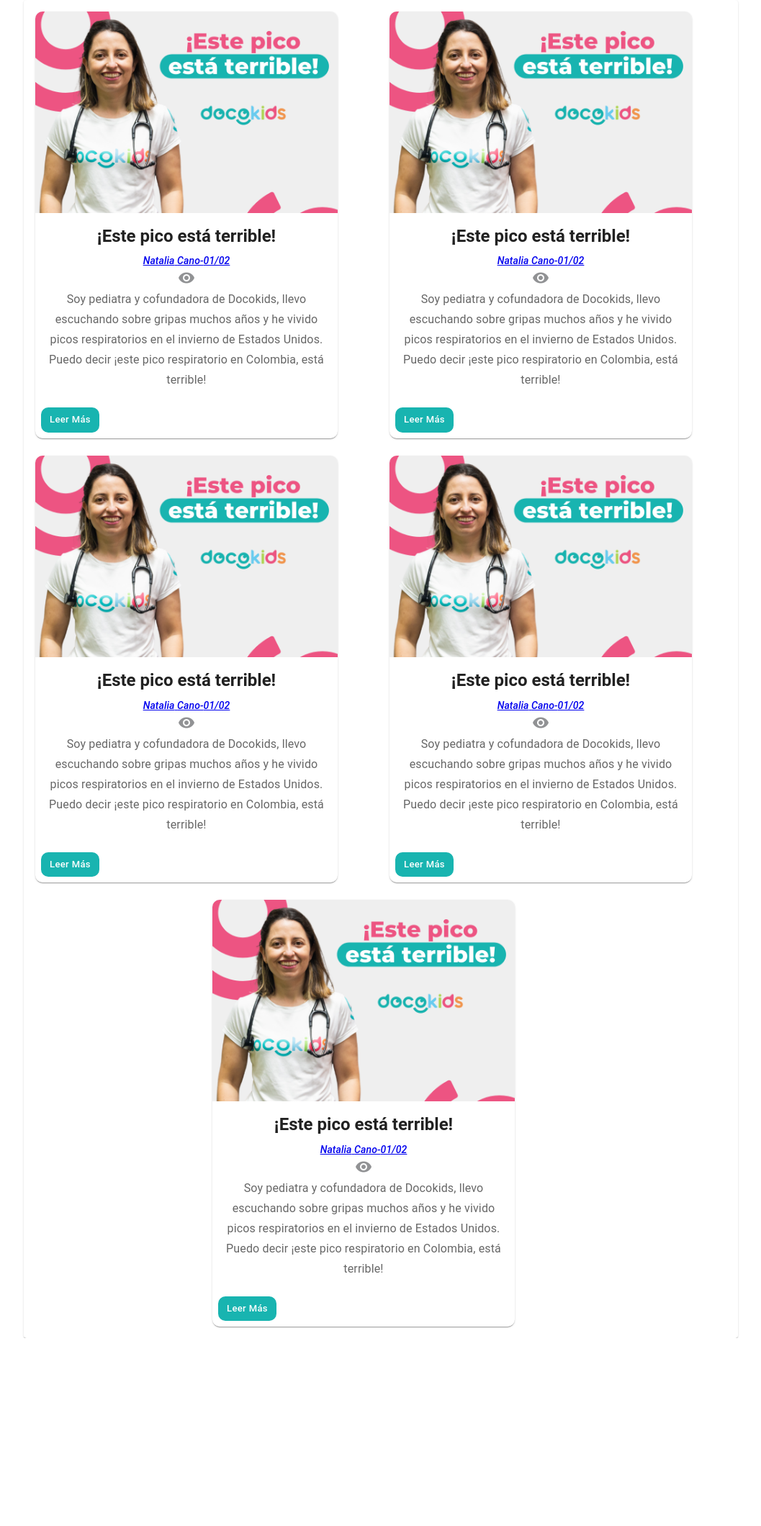
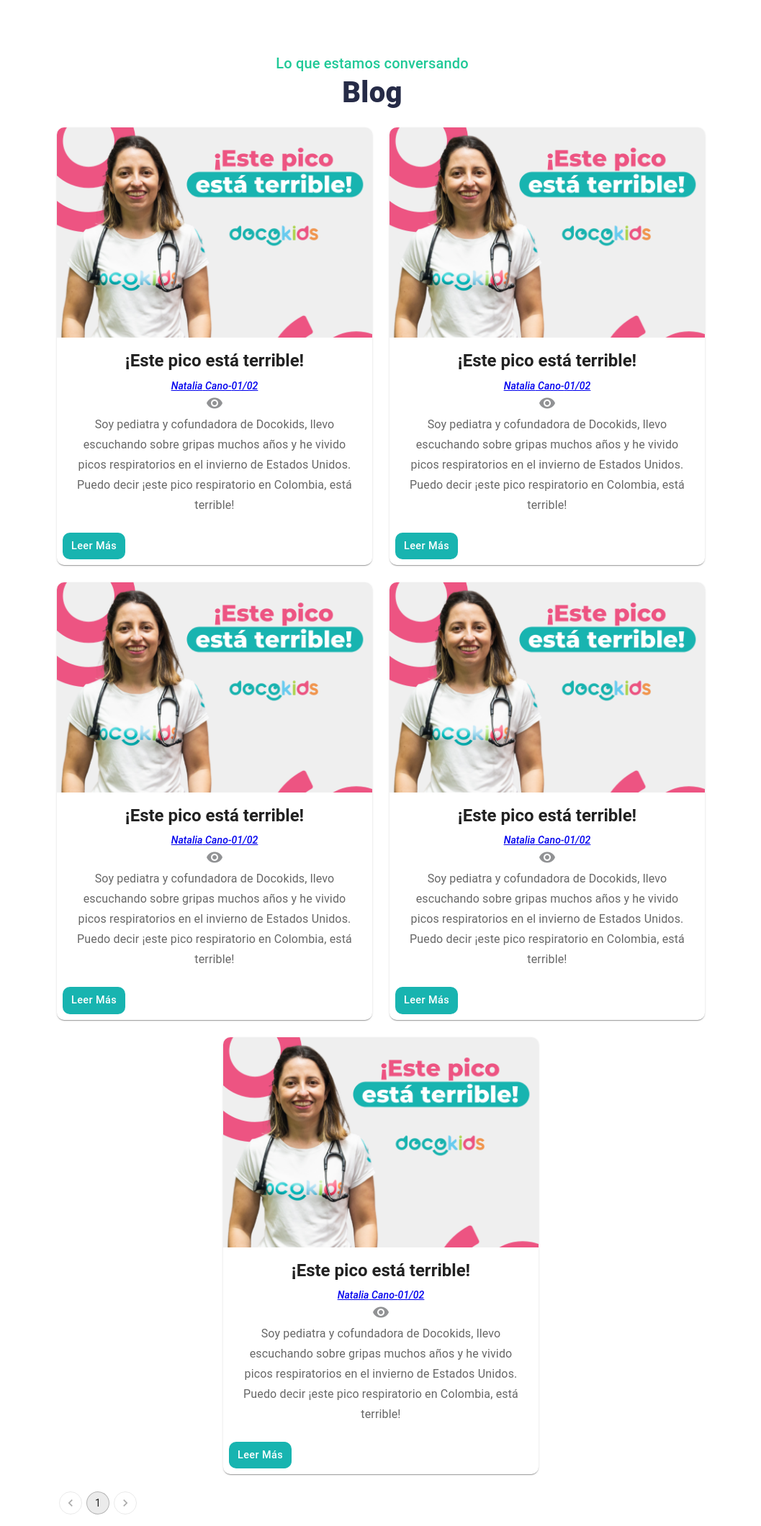
Before and after one commit to it-docokids/frontend-anny, a React (Create React App) app: page / in a window 1280 px wide. Shown: the whole page at 72% size, without its empty margins (111-1168 px from the left). Before the commit the page ends 1859 px from the top, so only its background shows below. Built offline with nearby package versions, Linux system fonts and the light colour scheme; no server answers.

Commit message:
feat: se agregó pagination

```diff
--- a/src/components/common/cardBlog.tsx
+++ b/src/components/common/cardBlog.tsx
@@ -11,7 +11,6 @@
   return (
     <Card
       sx={{
-        maxWidth: 420,
         borderRadius: "10px",
         fontFamily: `"Heebo",sansSerif'`,
       }}
@@ -52,6 +51,7 @@
             borderRadius: "10px",
             padding: ".375rem .75rem",
             textTransform: "capitalize",
+            fontSize: "0.9rem",
           }}
         >
           Leer más
--- /dev/null
+++ b/src/components/common/pagination.tsx
@@ -0,0 +1,17 @@
+import * as React from "react";
+import Pagination from "@mui/material/Pagination";
+import Stack from "@mui/material/Stack";
+import Grid from "@mui/material/Grid";
+
+export default function PaginationBlog(props: { count: number }) {
+  const count: number = Math.round(props.count / 5);
+  return (
+    <Grid container justifyContent="center" alignContent={"center"}>
+      <Grid item xs={12}>
+        <Stack spacing={2} sx={{ mt: 3 }}>
+          <Pagination count={count} variant="outlined" />
+        </Stack>
+      </Grid>
+    </Grid>
+  );
+}
--- a/src/components/layout/cardBlogLayout.tsx
+++ b/src/components/layout/cardBlogLayout.tsx
@@ -1,17 +1,19 @@
 import React from "react";
 import CardBlog from "../common/cardBlog";
 import Grid from "@mui/material/Grid";
-import { Box } from "@mui/material";
 import imagen from "../../assets/blog_pico.png";
 import Paper from "@mui/material/Paper";
+import Typography from "@mui/material/Typography";
+import PaginationBlogs from "../common/pagination";
 export default function CardBlogLayout() {
   return (
     <Paper
       sx={{
         p: 2,
         margin: "auto",
-        maxWidth: 960,
+        maxWidth: 900,
         flexGrow: 1,
+        boxShadow: "none",
       }}
     >
       {" "}
@@ -23,6 +25,21 @@
         justifyContent="center"
         alignContent={"center"}
       >
+        <Grid container sx={{ mt: 10 }}>
+          <Grid item xs={12}>
+            <Typography variant="h6" sx={{ color: "#20c997" }}>
+              Lo que estamos conversando
+            </Typography>
+          </Grid>
+          <Grid item xs={12}>
+            <Typography
+              variant="h4"
+              sx={{ fontWeight: 800, fontSize: "2.5rem", color: "#262B47" }}
+            >
+              Blog
+            </Typography>
+          </Grid>
+        </Grid>
         <Grid item xs={12} sm={6} md={6}>
           <CardBlog
             id={0}
@@ -84,6 +101,7 @@
           />
         </Grid>
       </Grid>
+      <PaginationBlogs count={5} />
     </Paper>
   );
 }
```
